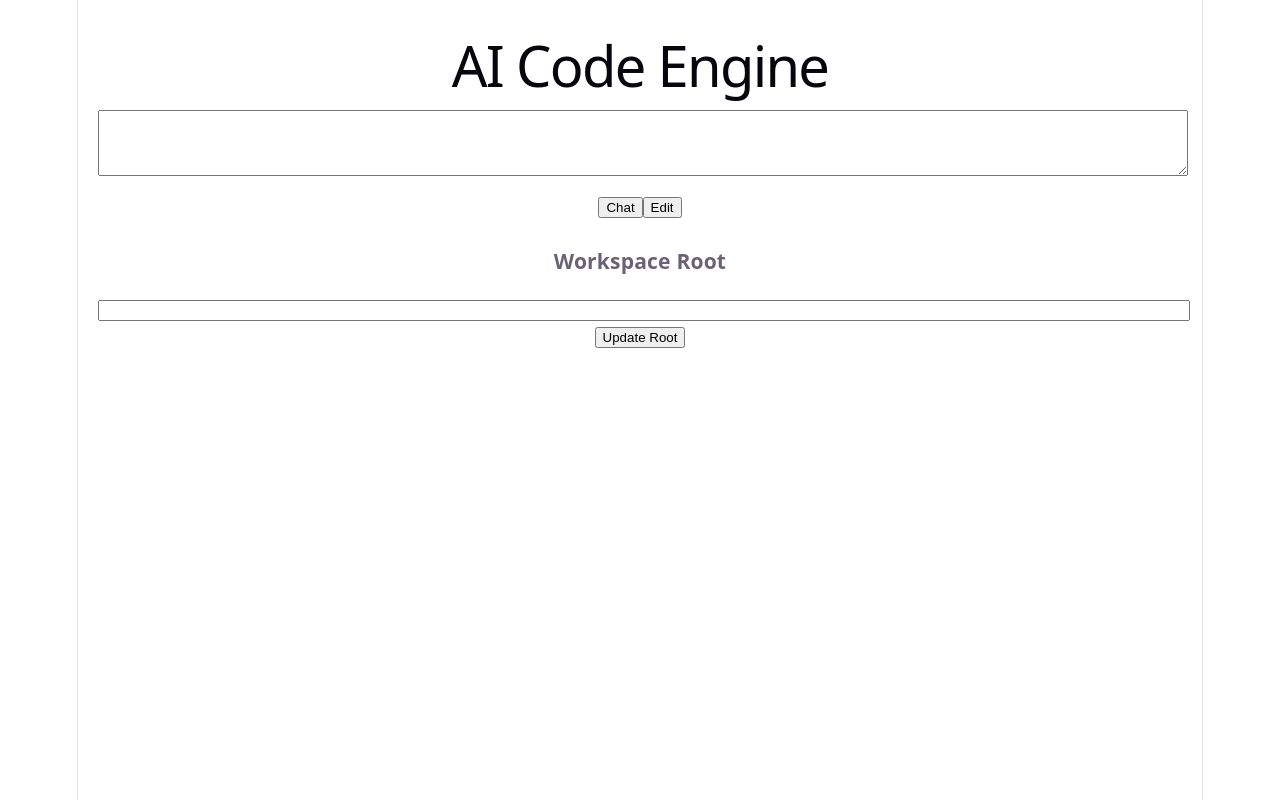
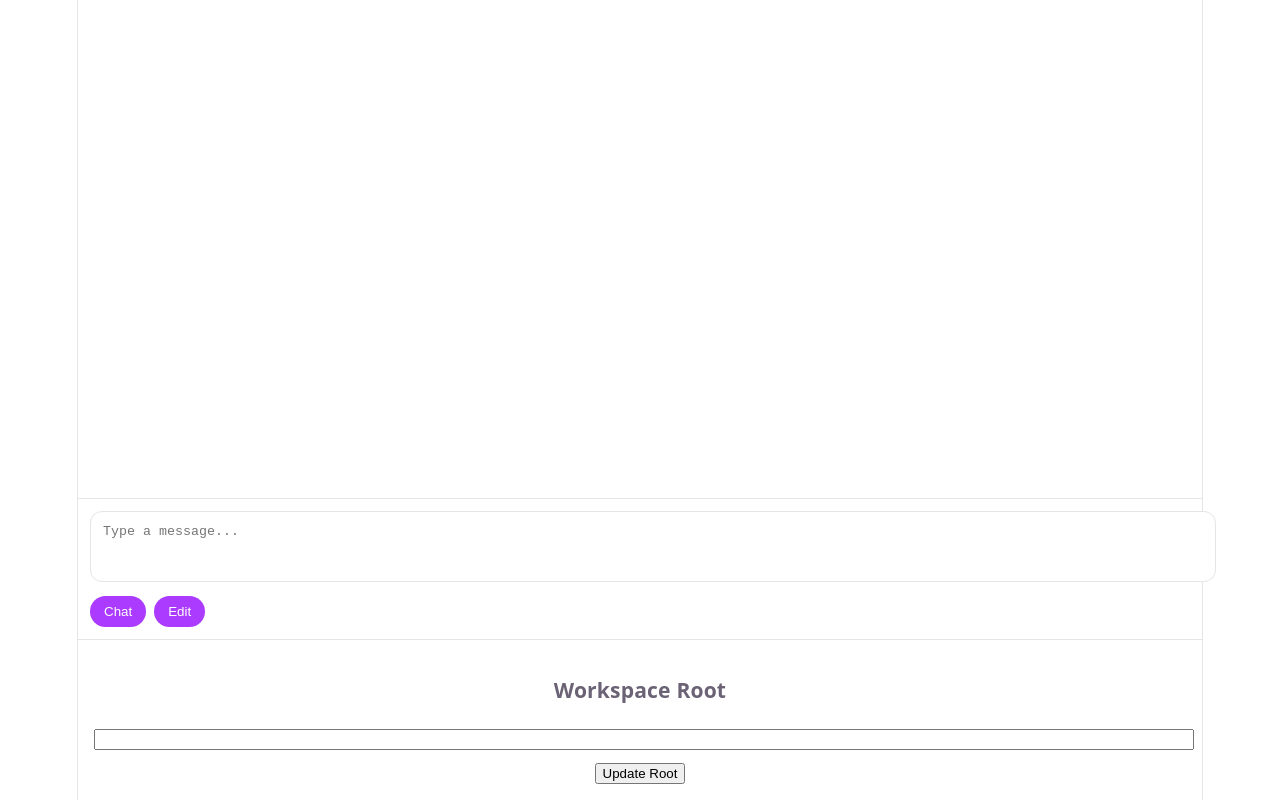
Before and after one commit to BrendanMWong/Cortex-Code, a React app in the folder frontend/: page / in a window 1280 px wide. Built offline with nearby package versions, Linux system fonts and the light colour scheme; the HTML template or start-up script is replaced by a standard one.

Commit message:
improve gui design

```diff
--- a/frontend/src/App.css
+++ b/frontend/src/App.css
@@ -1,184 +1,88 @@
-.counter {
-  font-size: 16px;
-  padding: 5px 10px;
-  border-radius: 5px;
-  color: var(--accent);
-  background: var(--accent-bg);
-  border: 2px solid transparent;
-  transition: border-color 0.3s;
-  margin-bottom: 24px;
-
-  &:hover {
-    border-color: var(--accent-border);
-  }
-  &:focus-visible {
-    outline: 2px solid var(--accent);
-    outline-offset: 2px;
-  }
+.appContainer {
+  display: flex;
+  flex-direction: column;
+  height: 100vh;
 }
 
-.hero {
-  position: relative;
-
-  .base,
-  .framework,
-  .vite {
-    inset-inline: 0;
-    margin: 0 auto;
+/* CHAT STREAM */
+.chatStream {
+  flex: 1;
+  overflow-y: auto;
+  padding: 20px;
+  display: flex;
+  flex-direction: column;
+  gap: 12px;
 }
 
-  .base {
-    width: 170px;
-    position: relative;
-    z-index: 0;
+/* USER BUBBLE */
+.userBubble {
+  align-self: flex-end;
+  background: var(--accent-bg);
+  padding: 10px 14px;
+  border-radius: 12px;
+  max-width: 70%;
+  color: var(--text-h);
 }
 
-  .framework,
-  .vite {
-    position: absolute;
+/* ASSISTANT MESSAGE */
+.assistantMessage {
+  align-self: flex-start;
+  max-width: 70%;
+  padding: 10px 14px;
+  line-height: 1.5;
 }
 
-  .framework {
-    z-index: 1;
-    top: 34px;
-    height: 28px;
-    transform: perspective(2000px) rotateZ(300deg) rotateX(44deg) rotateY(39deg)
-      scale(1.4);
+/* INPUT BAR */
+.inputBar {
+  position: sticky;
+  bottom: 0;
+  padding: 12px;
+  border-top: 1px solid var(--border);
+  background: var(--bg);
 }
 
-  .vite {
-    z-index: 0;
-    top: 107px;
-    height: 26px;
-    width: auto;
-    transform: perspective(2000px) rotateZ(300deg) rotateX(40deg) rotateY(39deg)
-      scale(0.8);
-  }
+textarea {
+  width: 100%;
+  border-radius: 12px;
+  padding: 12px;
+  resize: none;
+  border: 1px solid var(--border);
 }
 
-#center {
+.actions {
   display: flex;
-  flex-direction: column;
-  gap: 25px;
-  place-content: center;
-  place-items: center;
-  flex-grow: 1;
-
-  @media (max-width: 1024px) {
-    padding: 32px 20px 24px;
-    gap: 18px;
-  }
+  gap: 8px;
+  margin-top: 8px;
 }
 
-#next-steps {
-  display: flex;
-  border-top: 1px solid var(--border);
-  text-align: left;
-
-  & > div {
-    flex: 1 1 0;
-    padding: 32px;
-    @media (max-width: 1024px) {
-      padding: 24px 20px;
-    }
+.chatBtn, .editBtn {
+  padding: 8px 14px;
+  border-radius: 999px;
+  border: none;
+  cursor: pointer;
+  background: var(--accent);
+  color: white;
 }
 
-  .icon {
-    margin-bottom: 16px;
-    width: 22px;
-    height: 22px;
+/* EDIT PANEL */
+.editPanel {
+  padding: 16px;
+  border-top: 1px solid var(--border);
 }
 
-  @media (max-width: 1024px) {
-    flex-direction: column;
-    text-align: center;
-  }
+.editItem {
+  border: 1px solid var(--border);
+  margin: 10px 0;
+  padding: 10px;
 }
 
-#docs {
-  border-right: 1px solid var(--border);
-
-  @media (max-width: 1024px) {
-    border-right: none;
-    border-bottom: 1px solid var(--border);
-  }
+/* ROOT SECTION */
+.rootSection {
+  padding: 16px;
+  border-top: 1px solid var(--border);
 }
 
-#next-steps ul {
-  list-style: none;
-  padding: 0;
-  display: flex;
-  gap: 8px;
-  margin: 32px 0 0;
-
-  .logo {
-    height: 18px;
+.rootSection input {
+  width: 100%;
+  margin-bottom: 8px;
 }
-
-  a {
-    color: var(--text-h);
-    font-size: 16px;
-    border-radius: 6px;
-    background: var(--social-bg);
-    display: flex;
-    padding: 6px 12px;
-    align-items: center;
-    gap: 8px;
-    text-decoration: none;
-    transition: box-shadow 0.3s;
-
-    &:hover {
-      box-shadow: var(--shadow);
-    }
-    .button-icon {
-      height: 18px;
-      width: 18px;
-    }
-  }
-
-  @media (max-width: 1024px) {
-    margin-top: 20px;
-    flex-wrap: wrap;
-    justify-content: center;
-
-    li {
-      flex: 1 1 calc(50% - 8px);
-    }
-
-    a {
-      width: 100%;
-      justify-content: center;
-      box-sizing: border-box;
-    }
-  }
-}
-
-#spacer {
-  height: 88px;
-  border-top: 1px solid var(--border);
-  @media (max-width: 1024px) {
-    height: 48px;
-  }
-}
-
-.ticks {
-  position: relative;
-  width: 100%;
-
-  &::before,
-  &::after {
-    content: '';
-    position: absolute;
-    top: -4.5px;
-    border: 5px solid transparent;
-  }
-
-  &::before {
-    left: 0;
-    border-left-color: var(--border);
-  }
-  &::after {
-    right: 0;
-    border-right-color: var(--border);
-  }
-}
--- a/frontend/src/App.jsx
+++ b/frontend/src/App.jsx
@@ -1,12 +1,19 @@
-import { useState } from 'react'
+import { useState, useRef, useEffect } from 'react'
+import ReactMarkdown from 'react-markdown'
+import remarkGfm from 'remark-gfm'
 import './App.css'
 
 function App() {
   const [input, setInput] = useState("")
-  const [output, setOutput] = useState("")
+  const [messages, setMessages] = useState([])
   const [edits, setEdits] = useState(null)
+  const [rootPath, setRootPath] = useState("")
 
-  const [rootPath, setRootPath] = useState("")
+  const chatEndRef = useRef(null)
+
+  useEffect(() => {
+    chatEndRef.current?.scrollIntoView({ behavior: "smooth" })
+  }, [messages])
 
   async function setRoot(path) {
     await fetch("http://localhost:3001/set-root", {
@@ -22,7 +29,12 @@ function App() {
   }
 
   async function sendChat() {
+    if (!input.trim()) return
+
     setEdits(null)
+
+    const userMessage = { role: "user", content: input }
+    setMessages(prev => [...prev, userMessage])
 
     const res = await fetch("http://localhost:3001/chat", {
       method: "POST",
@@ -31,7 +43,14 @@ function App() {
     })
 
     const data = await res.json()
-    setOutput(data.reply || data.error)
+
+    const aiMessage = {
+      role: "assistant",
+      content: data.reply || data.error
+    }
+
+    setMessages(prev => [...prev, aiMessage])
+    setInput("")
   }
 
   async function sendEdit() {
@@ -45,9 +64,6 @@ function App() {
 
     if (data.edits) {
       setEdits(data.edits)
-      setOutput("Review changes below")
-    } else {
-      setOutput(data.error)
     }
   }
 
@@ -59,32 +75,42 @@ function App() {
     })
 
     setEdits(null)
-    setOutput("✅ Changes applied")
+    setMessages(prev => [...prev, {
+      role: "assistant",
+      content: "✅ Changes applied"
+    }])
   }
 
   return (
-    <div style={{ padding: 20 }}>
-      <h1>AI Code Engine</h1>
+    <div className="appContainer">
 
-      <textarea
-        rows={4}
-        style={{ width: "100%" }}
-        value={input}
-        onChange={(e) => setInput(e.target.value)}
-      />
+      {/* CHAT STREAM */}
+      <div className="chatStream">
+        {messages.map((msg, i) => (
+          <div
+            key={i}
+            className={msg.role === "user" ? "userBubble" : "assistantMessage"}
+          >
+            {msg.role === "assistant" ? (
+              <ReactMarkdown remarkPlugins={[remarkGfm]}>
+                {msg.content}
+              </ReactMarkdown>
+            ) : (
+              msg.content
+            )}
+          </div>
+        ))}
 
-      <div style={{ marginTop: 10 }}>
-        <button onClick={sendChat}>Chat</button>
-        <button onClick={sendEdit}>Edit</button>
+        <div ref={chatEndRef} />
       </div>
 
       {/* EDIT PREVIEW */}
       {edits && (
-        <div style={{ marginTop: 20 }}>
+        <div className="editPanel">
           <h3>Proposed Changes</h3>
 
           {edits.map((e, i) => (
-            <div key={i} style={{ border: "1px solid #ccc", margin: 10, padding: 10 }}>
+            <div key={i} className="editItem">
               <b>{e.path}</b> — {e.action}
               <pre>{(e.content || "").slice(0, 200)}</pre>
             </div>
@@ -94,24 +120,35 @@ function App() {
         </div>
       )}
 
-      <pre style={{ marginTop: 20 }}>
-        {output}
-      </pre>
+      {/* INPUT BAR */}
+      <div className="inputBar">
+        <textarea
+          rows={3}
+          value={input}
+          onChange={(e) => setInput(e.target.value)}
+          placeholder="Type a message..."
+        />
 
-      {/* ROOT */}
-      <div style={{ marginTop: 30 }}>
+        <div className="actions">
+          <button className="chatBtn" onClick={sendChat}>Chat</button>
+          <button className="editBtn" onClick={sendEdit}>Edit</button>
+        </div>
+      </div>
+
+      {/* WORKSPACE ROOT */}
+      <div className="rootSection">
         <h3>Workspace Root</h3>
 
         <input
           value={rootPath}
           onChange={(e) => setRootPath(e.target.value)}
-          style={{ width: "100%" }}
         />
 
         <button onClick={handleUpdateRoot}>
           Update Root
         </button>
       </div>
+
     </div>
   )
 }
--- a/package.json
+++ b/package.json
@@ -22,6 +22,8 @@
   "dependencies": {
     "cors": "^2.8.6",
     "express": "^5.2.1",
-    "node-fetch": "^3.3.2"
+    "node-fetch": "^3.3.2",
+    "react-markdown": "^10.1.0",
+    "remark-gfm": "^4.0.1"
   }
 }
```
Also changed, not shown: 2 other files (tests, documents, lock files or other folders). Lines whose indentation alone changed are shown as unchanged.
